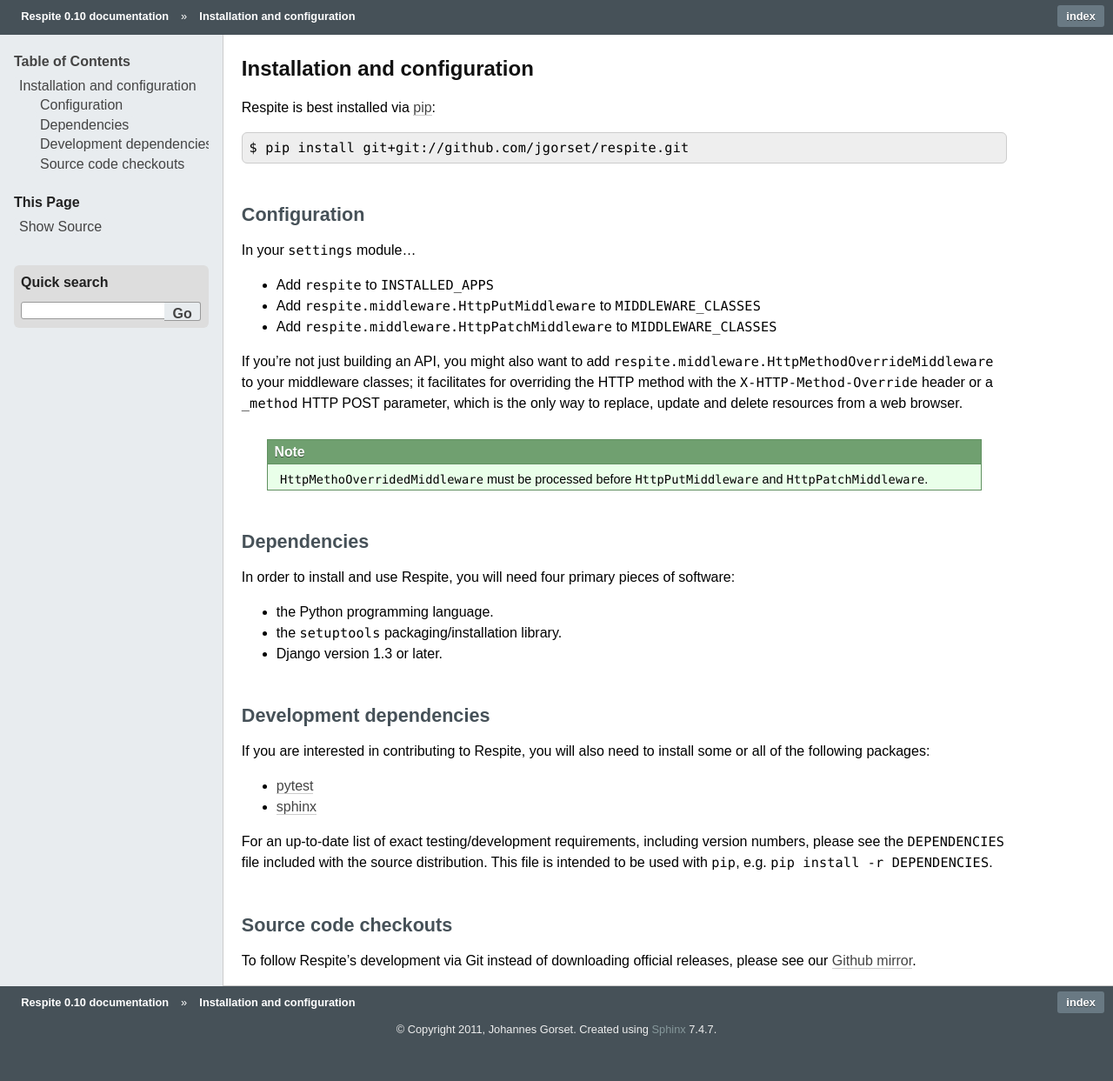
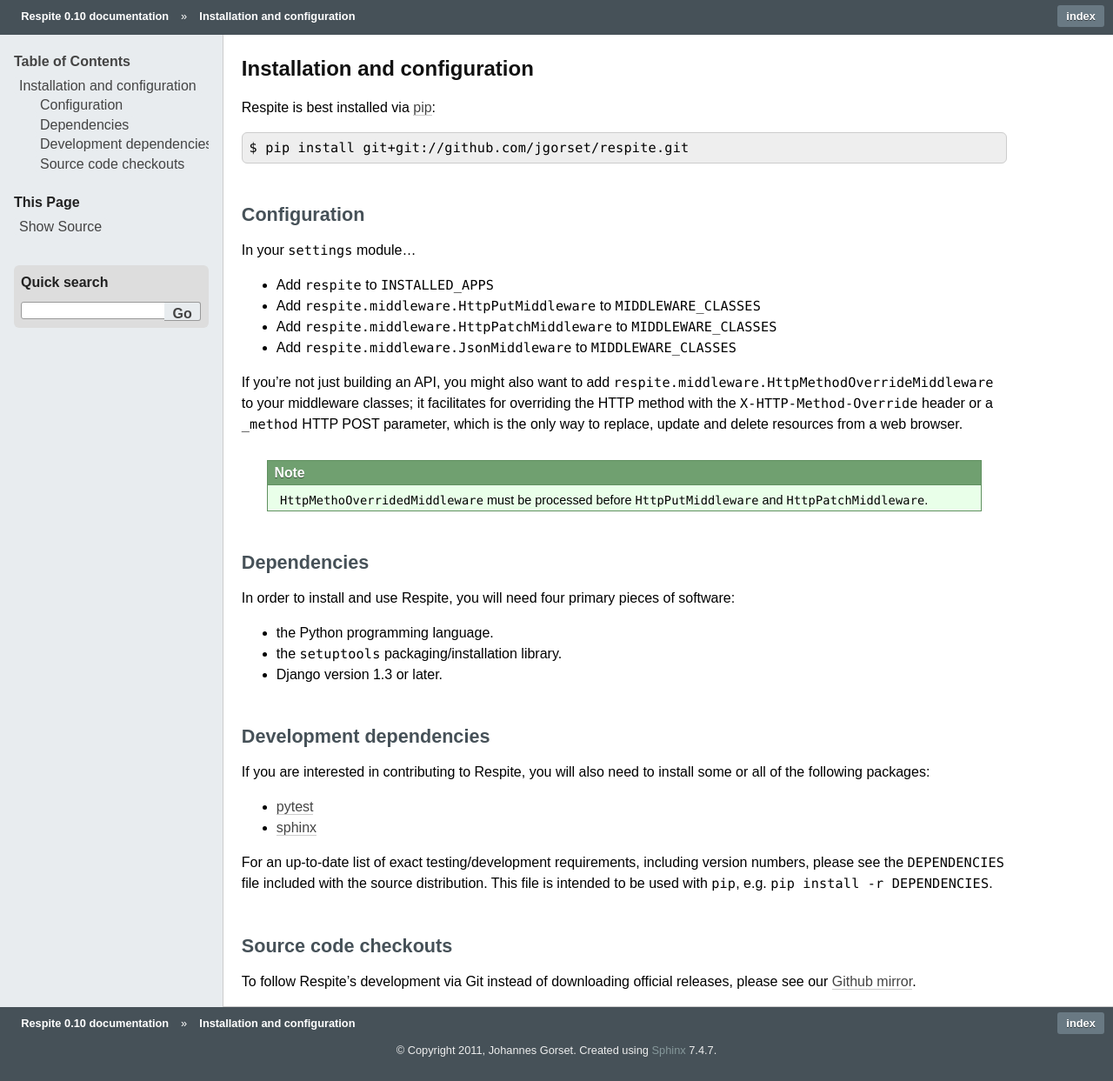
Before and after one commit to jgorset/django-respite, a Sphinx documentation site: the page built from docs/source/installation.rst, in a window 1280 px wide. Shown: the whole page at 87% size. Built offline with Sphinx 7.4.7, drawn with Linux system fonts in a browser that asks for light colours; before the commit the page ends 1219 px from its top, so only the background shows below that.

Commit message:
Update docs

```diff
--- a/docs/source/installation.rst
+++ b/docs/source/installation.rst
@@ -17,6 +17,7 @@
 * Add ``respite`` to ``INSTALLED_APPS``
 * Add ``respite.middleware.HttpPutMiddleware`` to ``MIDDLEWARE_CLASSES``
 * Add ``respite.middleware.HttpPatchMiddleware`` to ``MIDDLEWARE_CLASSES``
+* Add ``respite.middleware.JsonMiddleware`` to ``MIDDLEWARE_CLASSES``
 
 If you're not just building an API, you might also want to add ``respite.middleware.HttpMethodOverrideMiddleware``
 to your middleware classes; it facilitates for overriding the HTTP method with the ``X-HTTP-Method-Override`` header or a
```
